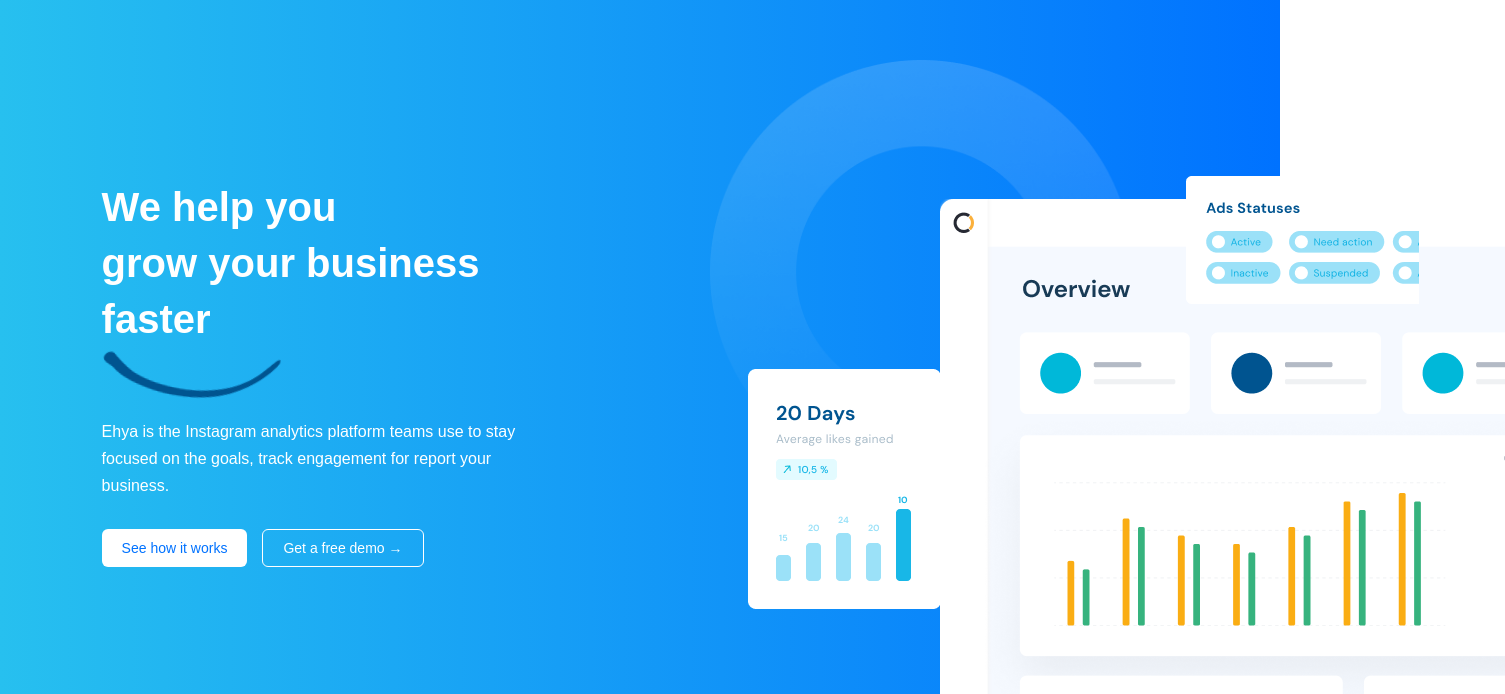
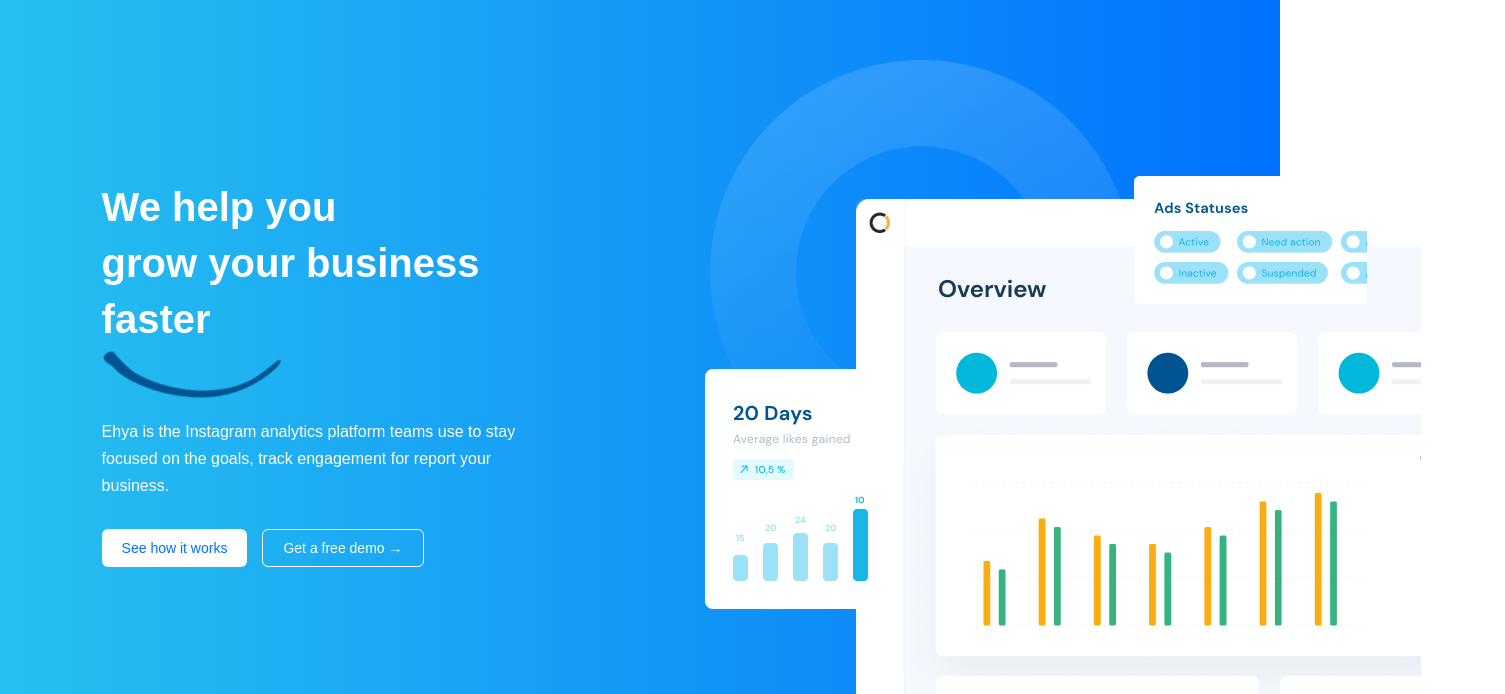
Before and after one commit to Zakaria-laribi/tp_figma, a plain HTML site: page index.html in a window 1280 px wide. Shown: the part 56-750 px from the top of the page, 1505 px wide, since content can reach past the window. Drawn offline with Linux system fonts and the light colour scheme.

Commit message:
version finale

```diff
--- a/index.css
+++ b/index.css
@@ -142,21 +142,21 @@ body {
 
  .overview{
   position: absolute;
-  left: 302px;
+  left: 218px;
   top: 47px;
 
  }
 
  .statues{
   position: relative;
-  left: 491px;
+  left: 439px;
   bottom: 120px;
  }
 
  .days{
   position: relative;
   top: 129px;
-  right: 180px;
+  right: 223px;
  }
 
   /* PARTIE 2 */
```
